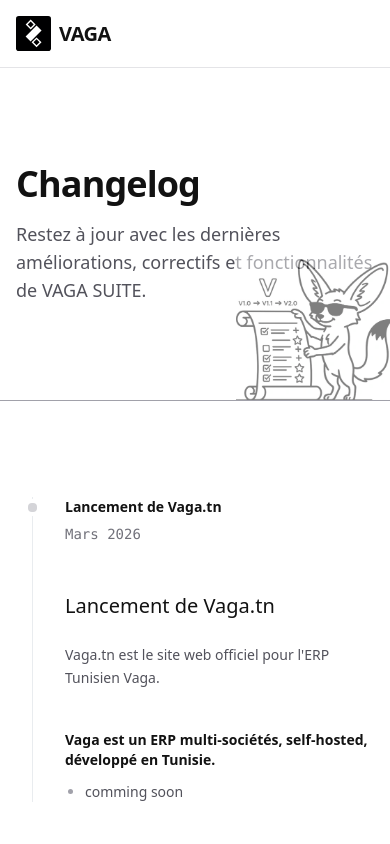
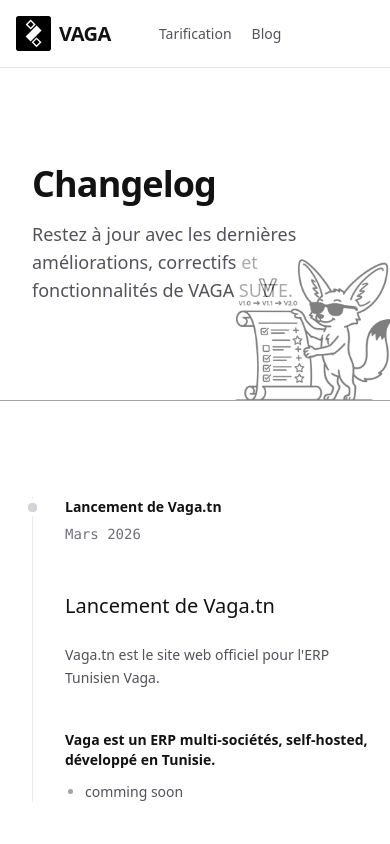
Before and after one commit to vaga-tn/vaga.tn, a Next.js app: page /changelog in a window 390 px wide. Shown: the top 844 px of the page. Built offline with nearby package versions, Linux system fonts and the light colour scheme.

Commit message:
chore: minor styling changes

```diff
--- a/src/app/globals.css
+++ b/src/app/globals.css
@@ -41,7 +41,7 @@
 }
 
 .sectionWrapper {
-  @apply container relative py-24 mx-auto overflow-hidden;
+  @apply container relative px-4 py-24 mx-auto overflow-hidden lg:px-0;
 }
 
 .paint-highlight {
--- a/src/components/layout/Header.tsx
+++ b/src/components/layout/Header.tsx
@@ -26,6 +26,15 @@
           </Link>
         </nav>
 
+        <nav className="flex items-center gap-5 text-sm font-normal transition-colors md:hidden text-zinc-600">
+          <Link href="/#tarification" className="transition-colors hover:text-brand">
+            Tarification
+          </Link>
+          <Link href="/blog" className="transition-colors hover:text-brand">
+            Blog
+          </Link>
+        </nav>
+
       </div>
     </header>
   )
```
